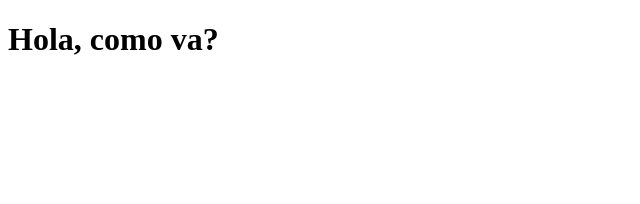
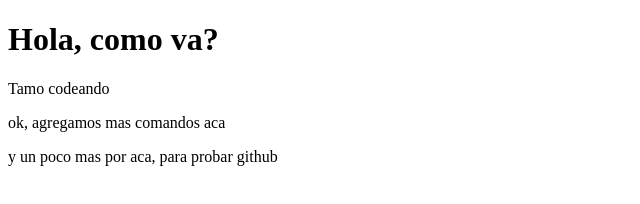
Before and after one commit to CaioVera/PrimerGit, a plain HTML site: page index.html in a window 1280 px wide. Shown: the whole page, without its empty margins (0-640 px from the left). Drawn offline with Linux system fonts and the light colour scheme.

Commit message:
un poco mas de code

```diff
--- a/index.html
+++ b/index.html
@@ -8,5 +8,8 @@
 </head>
 <body>
     <h1>Hola, como va?</h1>
+    <p>Tamo  codeando</p>
+    <p>ok, agregamos mas comandos aca</p>
+    <p>y un poco mas por aca, para probar github</p>
 </body>
 </html>
```
